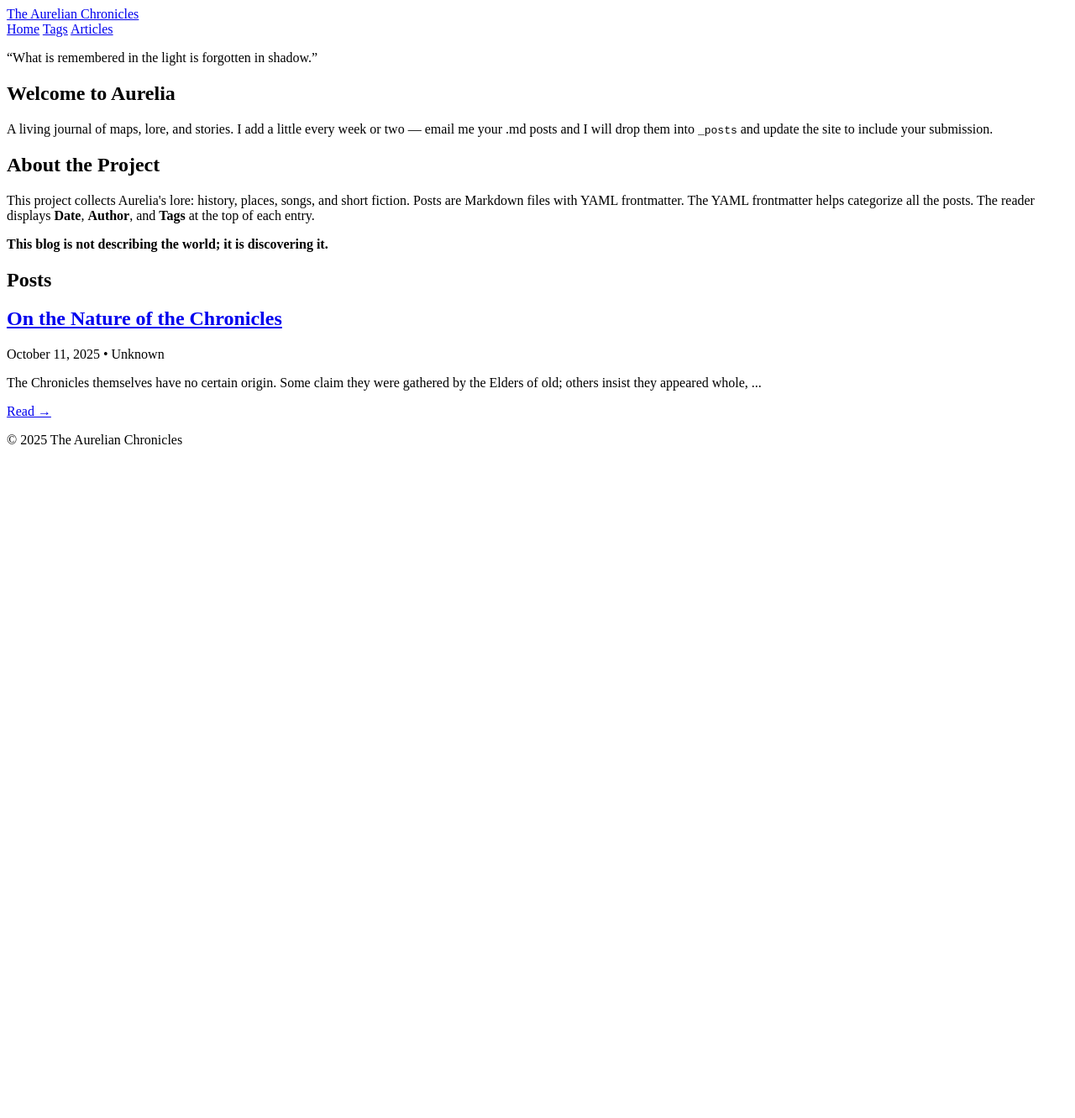
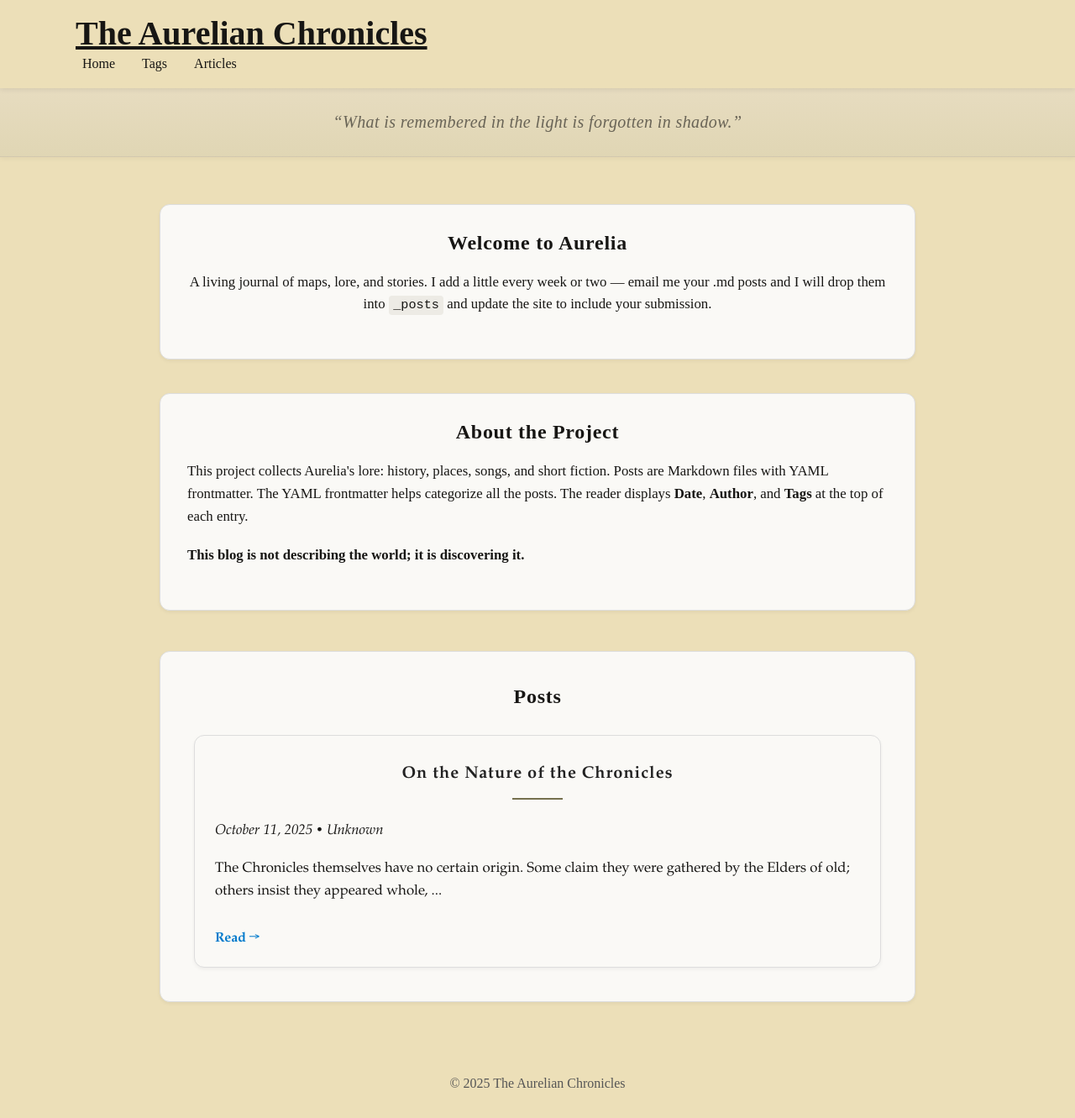
Before and after one commit to GodlyMan-bit/Worldbuilding-Blog, a Jekyll site: the page built from index.html, in a window 1280 px wide and 1331 px high. Shown: the whole window at 84% size. Built offline with Jekyll 4.4.1, drawn with Linux system fonts in a browser that asks for light colours.

Commit message:
CSS Path Change

```diff
--- a/_layouts/default.html
+++ b/_layouts/default.html
@@ -4,7 +4,7 @@
   <meta charset="UTF-8" />
   <meta name="viewport" content="width=device-width, initial-scale=1.0" />
   <title>{{ page.title | default: site.title }}</title>
-  <link rel="stylesheet" href="{{ site.baseurl }}/assets/css/style.css">
+  <link rel="stylesheet" href="{{ site.baseurl }}/assets/style.css">
 </head>
 <body>
   {% include header.html %}
```
